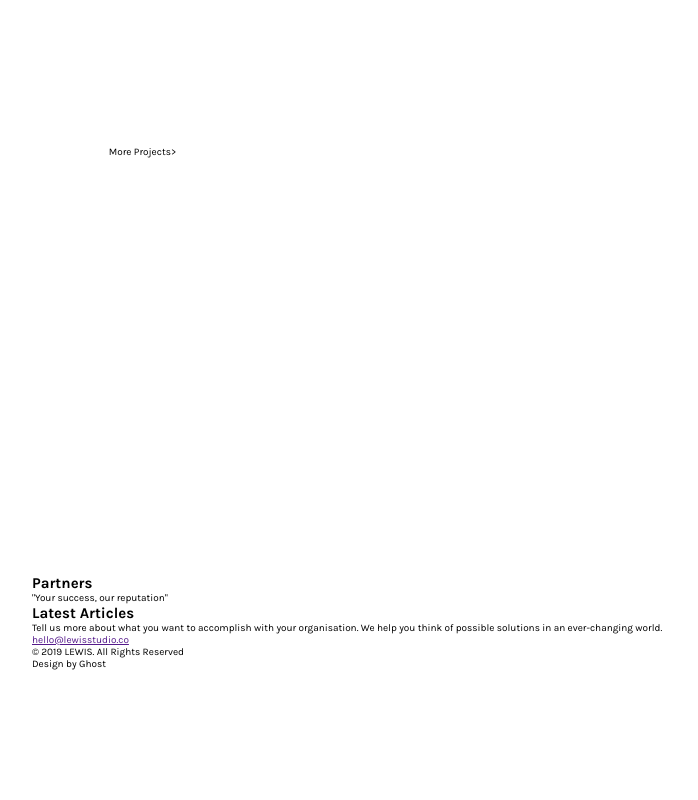
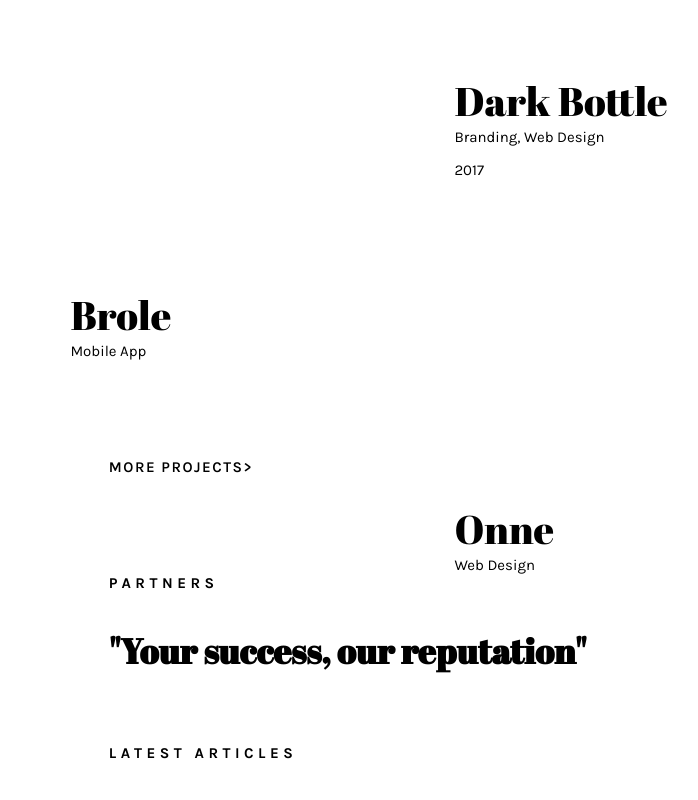
Before and after one commit to kehinde4885/Lewis-Studio-Design, a plain HTML site: page index.html in a window 1280 px wide. Shown: the part 1620-2420 px from the top of the page, without its empty margins (224-922 px from the left). Before the commit the page ends 2290 px from the top, so only its background shows below. Drawn offline with nearby package versions, Linux system fonts and the light colour scheme.

Commit message:
Skeletal Structure Complete

```diff
--- a/index.css
+++ b/index.css
@@ -18,7 +18,7 @@ body{
 
 .outgrid{
     display: grid;
-    grid-template-columns: [left]20% [center]60% [right]20%;
+    grid-template-columns: [left]2fr [center]6fr [right]2fr;
 }
 
 .home ,.about, .services ,.partners ,.works ,.news{
@@ -143,7 +143,7 @@ Skipped Nav */
     letter-spacing: .3em;
 }
 
-.title p{
+.title p{ /*Reused*/
     font-family: 'Abril fatface', cursive;
     font-size: 3.5rem;
     font-weight: 600;
@@ -239,22 +239,102 @@ Skipped Nav */
     grid-template-rows: repeat(4 ,calc( 1.5rem + 3.5rem + (3.5rem* 1.34)*2 + 3.5rem*2 ));
 }
 
-.works-layout div:nth-child(1){
+.works-layout > div:nth-child(1){
+    grid-column: 2;
+
+}
+
+.works-layout > div:nth-child(2){
+    grid-column: 3/span 2;
+    grid-row: 1/ span 2;
+}
+
+.works-layout > div:nth-child(3){
+    grid-column: 1/span 2;
+    grid-row: 2/span 2;
+}
+
+.works-layout > div:nth-child(4){
+    grid-column: 3/span 2;
+    grid-row: 3/span 2;
+}
+
+.works-layout > div:nth-child(5){
+    align-self: center;
+    grid-column: 2/ 3;
+    font-size: 1.5rem;
+    text-transform: uppercase;
+    font-weight: 600;
+    letter-spacing: .1em;
+}
+
+.work-temp{
+    grid-auto-rows: 1fr 1fr;
+
+}
+
+.work-temp p:nth-child(1){
+    grid-column: 2/3;
+    font-size: 1.5rem;
+    margin-top: 1em;
+}
+
+.prj-tit{
+    grid-column: span 3;
+    align-self: end;
+}
+
+.prj-tit span:nth-child(n){
     grid-column: 2;
 }
 
-.works-layout div:nth-child(2){
-    grid-column: 3/span 2;
+.prj-tit span:nth-child(1){
+    font-family: 'Abril fatface', cursive;
+    font-size: 4rem;
 }
 
-.works-layout div:nth-child(3){
-    grid-column: 1/span 2;
+.prj-tit span:nth-child(2){
+    font-size: 1.5rem;
 }
 
-.works-layout div:nth-child(4){
-    grid-column: 3/span 2;
+/*YYYYY*/
+
+.partners > div:nth-child(1){
+    grid-column: 2;
 }
 
-.works-layout div:nth-child(5){
-    grid-column: 2/ 3;
+.partner-layout{
+    grid-column: 1/span 3;
+    display: grid;
 }
+
+
+/*YYYY*/
+
+.news > div:nth-child(1){
+    grid-column: 2/span 1;
+}
+
+.article-layout{
+    grid-column: span 3;
+    display: grid;
+    grid-template-columns: 1fr 1fr 1fr;
+    column-gap: 1em;
+}
+
+
+/*YYYYY*/
+
+.footer{
+    font-size: 3rem;
+}
+
+.footer > div:nth-child(1){
+    margin: 4em 0;
+}
+
+.footer > div:nth-child(2){
+    font-size: 1.5rem;
+    display: flex;
+    justify-content: space-between;
+}
--- a/index.html
+++ b/index.html
@@ -130,22 +130,22 @@
                     <h2>Feautured works</h2>
                     <p>Bigger, Bolder & <br> Better</p>
                 </div>
-                <div class="work-temp">
+                <div class="work-temp ingrid">
                     <p>2018</p>
-                    <p>
+                    <p class="prj-tit ingrid">
                         <span>Dark Bottle</span>
                         <span>Branding, Web Design</span>
                     </p>
                 </div>
-                <div class="work-temp">
+                <div class="work-temp ingrid">
                     <p>2019</p>
-                    <p>
+                    <p class="prj-tit ingrid">
                         <span>Brole</span>
                         <span>Mobile App</span>
                     </p></div>
-                <div class="work-temp">
+                <div class="work-temp ingrid">
                     <p>2017</p>
-                    <p>
+                    <p class="prj-tit ingrid">
                         <span>Onne</span>
                         <span>Web Design</span>
                     </p></div>
@@ -157,9 +157,13 @@
 
         </section>
 
-        <section class="partners">
-            <h2>Partners</h2>
-            <p>"Your success, our reputation"</p>
+        <section class="partners ingrid">
+            <div class="title">
+
+                <h2>Partners</h2>
+                <p>"Your success, our reputation"</p>
+
+            </div>
             <div class="partner-layout">
                 <div></div>
                 <div></div>
@@ -176,8 +180,10 @@
 
         </section>
 
-        <section class="news">
-            <h2>Latest Articles</h2>
+        <section class="news ingrid">
+            <div class="title">
+                <h2>Latest Articles</h2>
+            </div>
             <div class="article-layout">
                 <div></div>
                 <div></div>
@@ -188,7 +194,7 @@
 
     </main>
 
-    <footer class="outgrid">
+    <footer class="footer outgrid">
         <div>
             <p>Tell us more about what you want to accomplish with your organisation. We help you
                 think of possible solutions in an ever-changing world.
```
